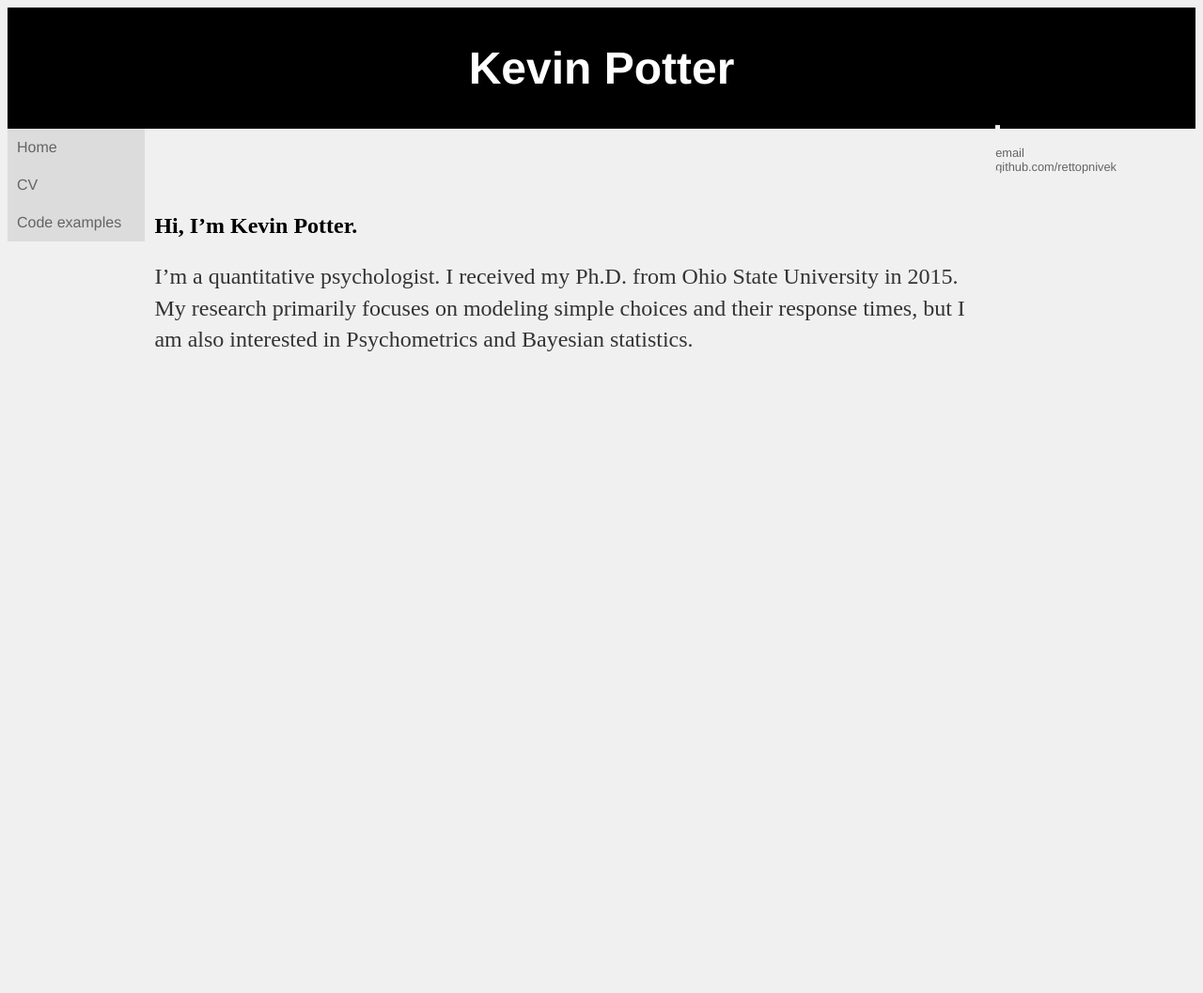
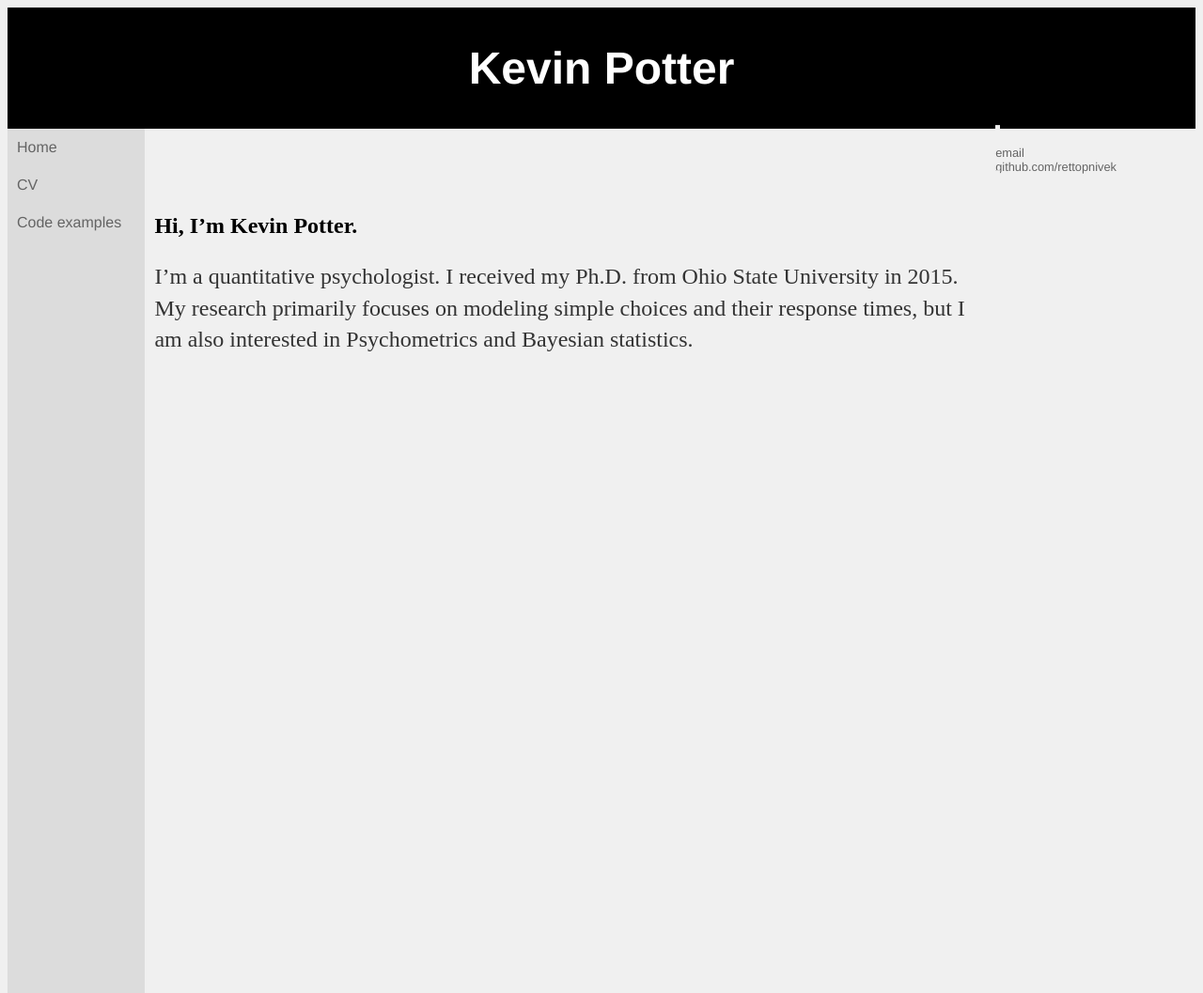
Before and after one commit to rettopnivek/rettopnivek.github.io, a Jekyll site: the page built from index.md, in a window 1280 px wide. Shown: the whole page at 94% size. Built offline with Jekyll 4.4.1, drawn with Linux system fonts in a browser that asks for light colours; before the commit the page ends 900 px from its top, so only the background shows below that.

Commit message:
Update main.css

```diff
--- a/css/main.css
+++ b/css/main.css
@@ -1,3 +1,9 @@
+html, body {
+    height: 100%;
+}
+.fill {
+    min-height: 100%;
+}
 #header {
     background-color:black;
     color:white;
```
